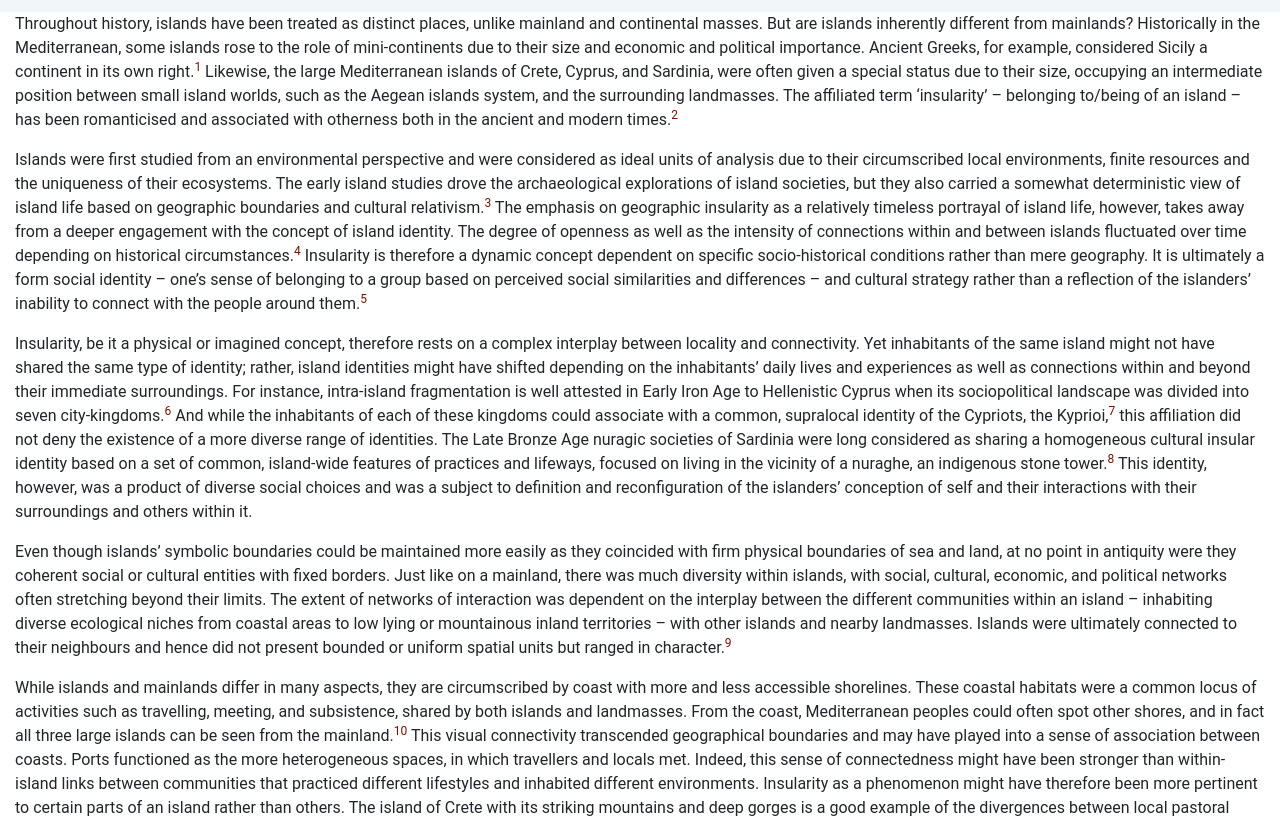
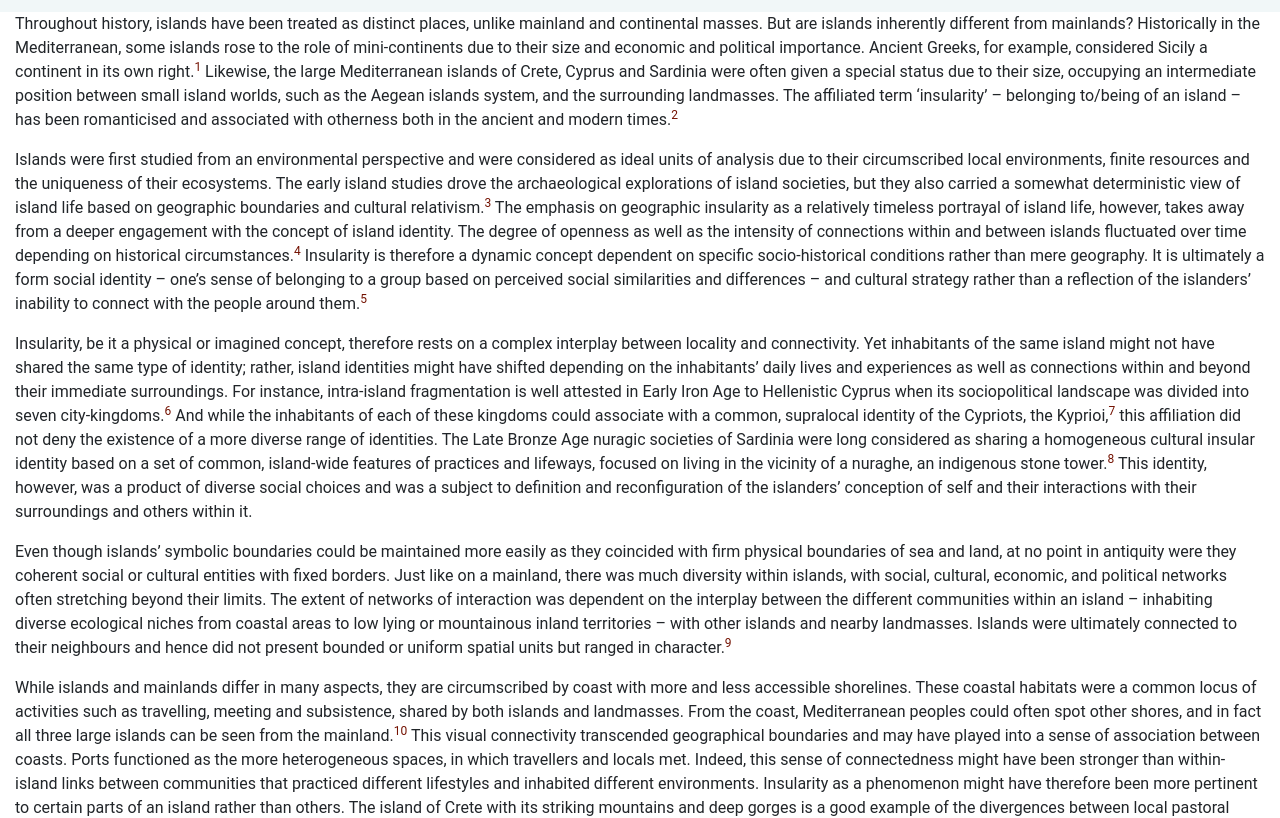
Before and after one commit to FitzwilliamMuseum/fitz-being-an-islander, a Jekyll site: the page built from _research/insularity.md, in a window 1280 px wide and 1400 px high, scrolled down 650 px. Shown: the part 198-1016 px from the top of the window. Built offline with Jekyll 4.4.1, drawn with Linux system fonts in a browser that asks for light colours; nearby versions of some CDN libraries; some web fonts are replaced; comment, search, counter and statistics services are not loaded.

Commit message:
Update insularity.md

```diff
--- a/_research/insularity.md
+++ b/_research/insularity.md
@@ -15,7 +15,7 @@ images:
     file: https://fitz-cms-images.s3.eu-west-2.amazonaws.com/sardinia_trip-222-1-.jpg
     caption: "The Bronze Age site of Su Nuraxi Barumini, in Marmilla, south-central Sardinia (Province of Medio Campidano). Photo @ Christophilopoulou 2019."
 ---
-Throughout history, islands have been treated as distinct places, unlike mainland and continental masses. But are islands inherently different from mainlands? Historically in the Mediterranean, some islands rose to the role of mini-continents due to their size and economic and political importance. Ancient Greeks, for example, considered Sicily a continent in its own right.<sup>[1](#f1)</sup> Likewise, the large Mediterranean islands of Crete, Cyprus, and Sardinia, were often given a special status due to their size, occupying an intermediate position between small island worlds, such as the Aegean islands system, and the surrounding landmasses. The affiliated term ‘insularity’ – belonging to/being of an island – has been romanticised and associated with otherness both in the ancient and modern times.<sup>[2](#f2)</sup>
+Throughout history, islands have been treated as distinct places, unlike mainland and continental masses. But are islands inherently different from mainlands? Historically in the Mediterranean, some islands rose to the role of mini-continents due to their size and economic and political importance. Ancient Greeks, for example, considered Sicily a continent in its own right.<sup>[1](#f1)</sup> Likewise, the large Mediterranean islands of Crete, Cyprus and Sardinia were often given a special status due to their size, occupying an intermediate position between small island worlds, such as the Aegean islands system, and the surrounding landmasses. The affiliated term ‘insularity’ – belonging to/being of an island – has been romanticised and associated with otherness both in the ancient and modern times.<sup>[2](#f2)</sup>
 
 Islands were first studied from an environmental perspective and were considered as ideal units of analysis due to their circumscribed local environments, finite resources and the uniqueness of their ecosystems. The early island studies drove the archaeological explorations of island societies, but they also carried a somewhat deterministic view of island life based on geographic boundaries and cultural relativism.<sup>[3](#f3)</sup> The emphasis on geographic insularity as a relatively timeless portrayal of island life, however, takes away from a deeper engagement with the concept of island identity. The degree of openness as well as the intensity of connections within and between islands fluctuated over time depending on historical circumstances.<sup>[4](#f4)</sup> Insularity is therefore a dynamic concept dependent on specific socio-historical conditions rather than mere geography. It is ultimately a form social identity – one’s sense of belonging to a group based on perceived social similarities and differences – and cultural strategy rather than a reflection of the islanders’ inability to connect with the people around them.<sup>[5](#f5)</sup>
 
@@ -23,7 +23,7 @@ Insularity, be it a physical or imagined concept, therefore rests on a complex i
 
 Even though islands’ symbolic boundaries could be maintained more easily as they coincided with firm physical boundaries of sea and land, at no point in antiquity were they coherent social or cultural entities with fixed borders. Just like on a mainland, there was much diversity within islands, with social, cultural, economic, and political networks often stretching beyond their limits. The extent of networks of interaction was dependent on the interplay between the different communities within an island – inhabiting diverse ecological niches from coastal areas to low lying or mountainous inland territories – with other islands and nearby landmasses. Islands were ultimately connected to their neighbours and hence did not present bounded or uniform spatial units but ranged in character.<sup>[9](#f9)</sup>
 
-While islands and mainlands differ in many aspects, they are circumscribed by coast with more and less accessible shorelines. These coastal habitats were a common locus of activities such as travelling, meeting, and subsistence, shared by both islands and landmasses. From the coast, Mediterranean peoples could often spot other shores, and in fact all three large islands can be seen from the mainland.<sup>[10](#f10)</sup> This visual connectivity transcended geographical boundaries and may have played into a sense of association between coasts. Ports functioned as the more heterogeneous spaces, in which travellers and locals met. Indeed, this sense of connectedness might have been stronger than within-island links between communities that practiced different lifestyles and inhabited different environments. Insularity as a phenomenon might have therefore been more pertinent to certain parts of an island rather than others. The island of Crete with its striking mountains and deep gorges is a good example of the divergences between local pastoral lifestyle and the extra-island connectivity participated in and facilitated by coastal centres and fishing as well as sea-faring activities on the coast.<sup>[11](#f11)</sup>
+While islands and mainlands differ in many aspects, they are circumscribed by coast with more and less accessible shorelines. These coastal habitats were a common locus of activities such as travelling, meeting and subsistence, shared by both islands and landmasses. From the coast, Mediterranean peoples could often spot other shores, and in fact all three large islands can be seen from the mainland.<sup>[10](#f10)</sup> This visual connectivity transcended geographical boundaries and may have played into a sense of association between coasts. Ports functioned as the more heterogeneous spaces, in which travellers and locals met. Indeed, this sense of connectedness might have been stronger than within-island links between communities that practiced different lifestyles and inhabited different environments. Insularity as a phenomenon might have therefore been more pertinent to certain parts of an island rather than others. The island of Crete with its striking mountains and deep gorges is a good example of the divergences between local pastoral lifestyle and the extra-island connectivity participated in and facilitated by coastal centres and fishing as well as sea-faring activities on the coast.<sup>[11](#f11)</sup>
 
 The islands enclosed by the Mediterranean Sea thus comprise diverse cultural environments characterised by an unusual degree of interconnectivity. Connectivity has been an important feature of island life, as the sea can be a linking rather than just a dividing body, motivating and maintaining informal and formal connections. This has been increasingly evident in the study of the archaeology, art, and history of the Mediterranean islands from the antiquity to the present,<sup>[12](#f12)</sup> and a recognition of islands’ special position within the Mediterranean landscape gave rise to a branch of research, island archaeology.<sup>[13](#f13)</sup> Recent scholarship on the Mediterranean islands gives the primacy to human agency, characterised by both opportunities and restrictions, by emphasising a relational view of island-human interaction.<sup>[14](#f14)</sup> Being an Islander project follows this current development in research and seeks to illustrate the manifold connections within and also between islands.
 
```
